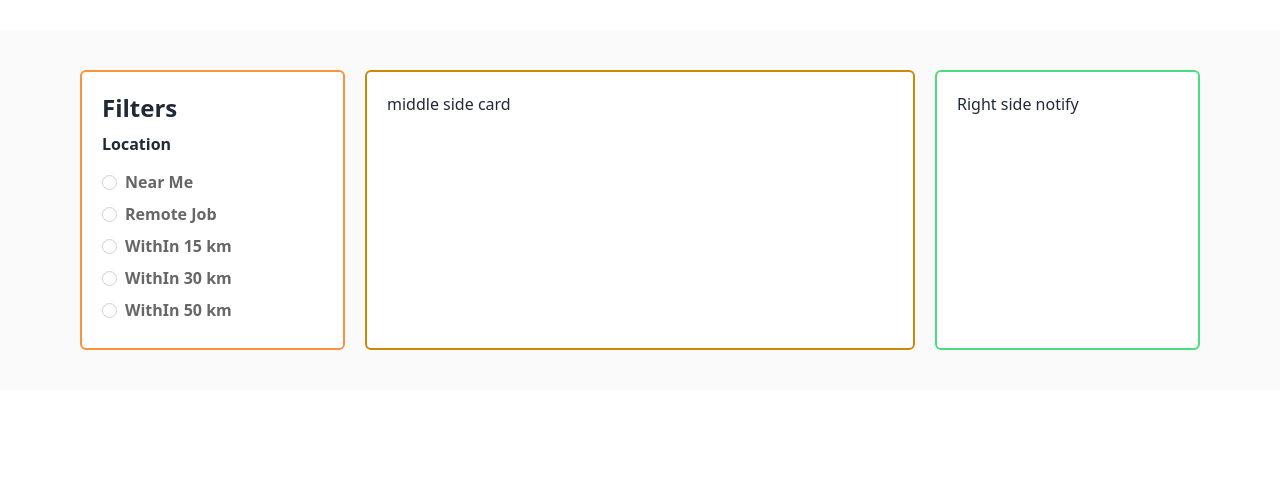
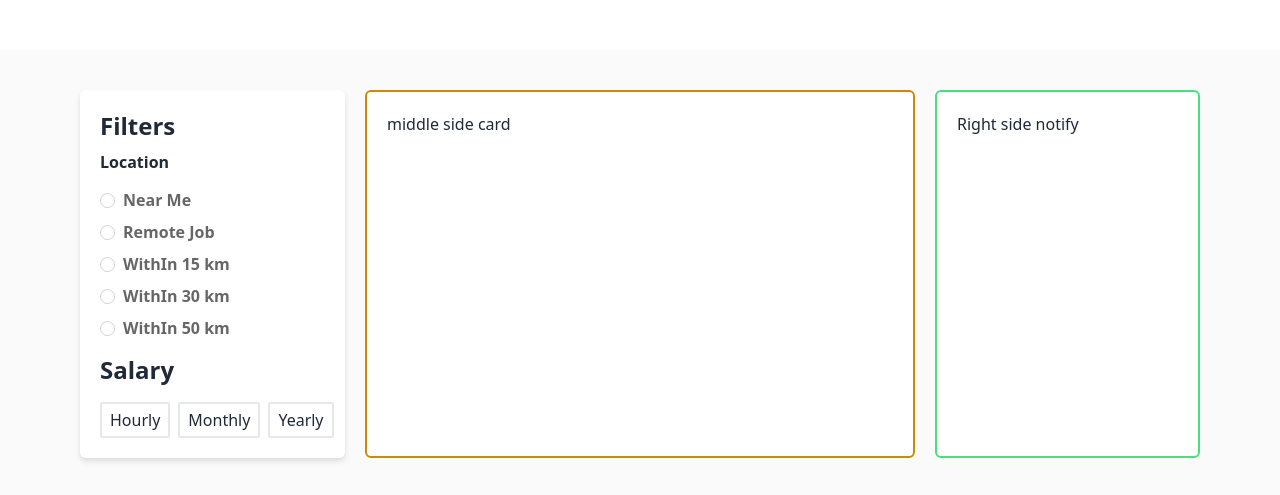
Before and after one commit to alif0013/job-portal, a React (Vite) app: page / in a window 1280 px wide. Shown: the part 536-1031 px from the top of the page. Before the commit the page ends 926 px from the top, so only its background shows below. Built offline with nearby package versions, Linux system fonts and the light colour scheme.

Commit message:
added salary input

```diff
--- a/src/Components/Banner.jsx
+++ b/src/Components/Banner.jsx
@@ -18,7 +18,7 @@ const Banner = () => {
 
         // </div>
         <div>
-            <div className="hero min-h-[500px]">
+            <div className="hero min-h-[500px] mb-5">
                 <div  className="hero-content flex-col lg:flex-row-reverse">
                     <img data-aos="fade-left" src="https://cdni.iconscout.com/illustration/premium/thumb/online-job-search-5015545-4185620.png?f=webp" className="max-w-md rounded-lg" />
 
--- a/src/Components/LeftSideFilter.jsx
+++ b/src/Components/LeftSideFilter.jsx
@@ -3,6 +3,8 @@ import React from 'react';
 const LeftSideFilter = () => {
     return (
         <div>
+
+            {/* Location part */}
             <h1 className='text-2xl pb-2 font-semibold'>Filters</h1>
             <p className='font-semibold  mb-3'>Location</p>
 
@@ -27,8 +29,15 @@ const LeftSideFilter = () => {
                 <p className='text-black/60 font-semibold '>WithIn 50 km</p>
             </div>
 
+           {/* Salary Part */}
+           <h1 className='text-2xl pb-2 mt-2 font-semibold'>Salary</h1>
 
+            <div className='flex gap-2 mt-2'>
+                <button className='border-2 border-gray-200 px-2 py-1 hover:bg-gray-200 hover:border-blue hover:drop-shadow-md rounded-sm'>Hourly</button>
+                <button className='border-2 border-gray-200 px-2 py-1 hover:bg-gray-200 hover:border-blue hover:drop-shadow-md rounded-sm'>Monthly</button>
+                <button className='border-2 border-gray-200 px-2 py-1 hover:bg-gray-200 hover:border-blue hover:drop-shadow-md rounded-sm'>Yearly</button>
 
+            </div>
         </div>
     );
 };
--- a/src/Pages/Home/Home.jsx
+++ b/src/Pages/Home/Home.jsx
@@ -26,7 +26,7 @@ const Home = () => {
 
             <div className='bg-[#FAFAFA]'>
                 <div className='grid grid-cols-1 px-5 md:p-10  md:grid-cols-12 md:max-w-[1200px] md:mx-auto gap-5'>
-                    <div className='bg-white rounded-md md:col-span-3 p-5 border-2 border-orange-400'>
+                    <div className='bg-white rounded-md md:col-span-3 p-5 drop-shadow-md'>
                         <LeftSideFilter></LeftSideFilter>
                     </div>
                     <div className='bg-white rounded-md md:col-span-6 p-5  border-2 border-yellow-600'>
```
